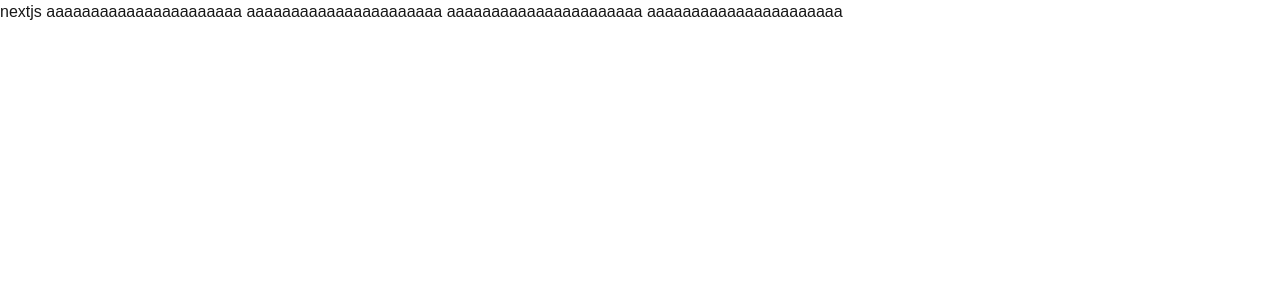
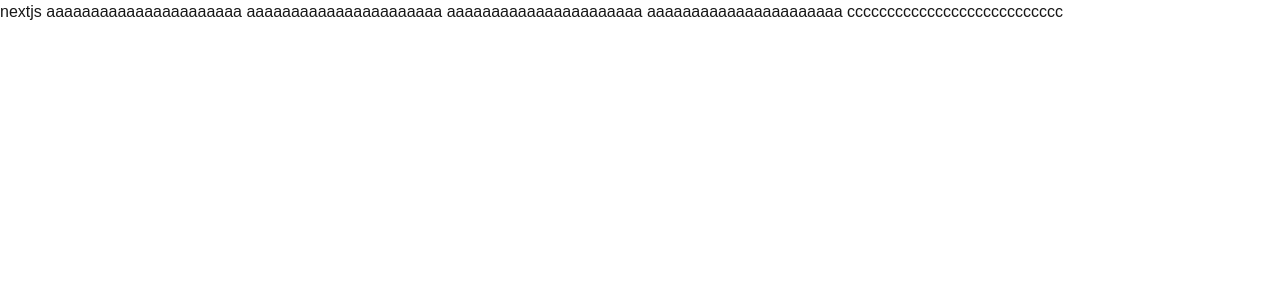
Before and after one commit to LuckyZhangWeiwei/git-learn, a Next.js app: page / in a window 1280 px wide. Shown: the top 300 px of the page. Built offline with nearby package versions, Linux system fonts and the light colour scheme.

Commit message:
update app/page.tsx

```diff
--- a/app/page.tsx
+++ b/app/page.tsx
@@ -3,7 +3,7 @@ export default function Home() {
     <div>
       nextjs
       aaaaaaaaaaaaaaaaaaaaaa aaaaaaaaaaaaaaaaaaaaaa aaaaaaaaaaaaaaaaaaaaaa
-      aaaaaaaaaaaaaaaaaaaaaa
+      aaaaaaaaaaaaaaaaaaaaaa ccccccccccccccccccccccccccc
     </div>
   );
 }
```
